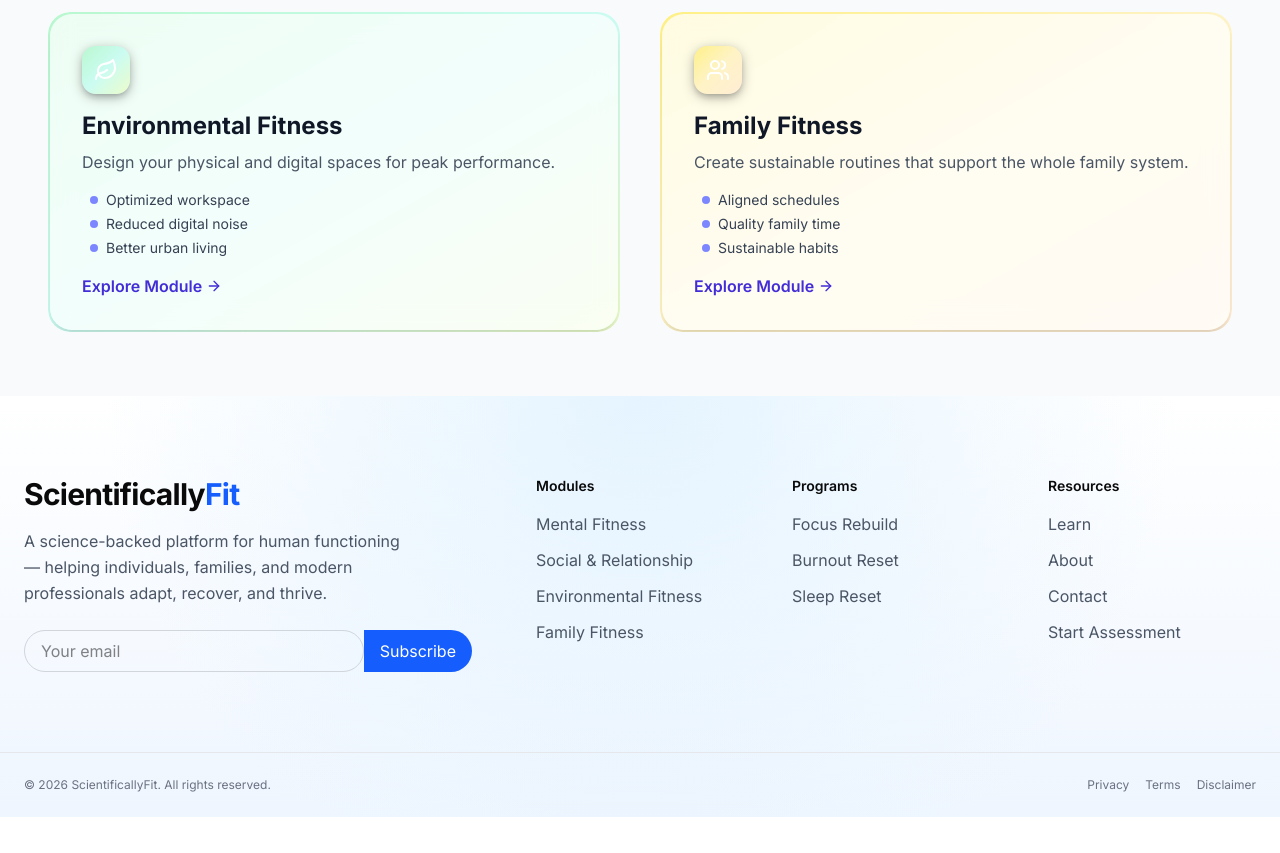
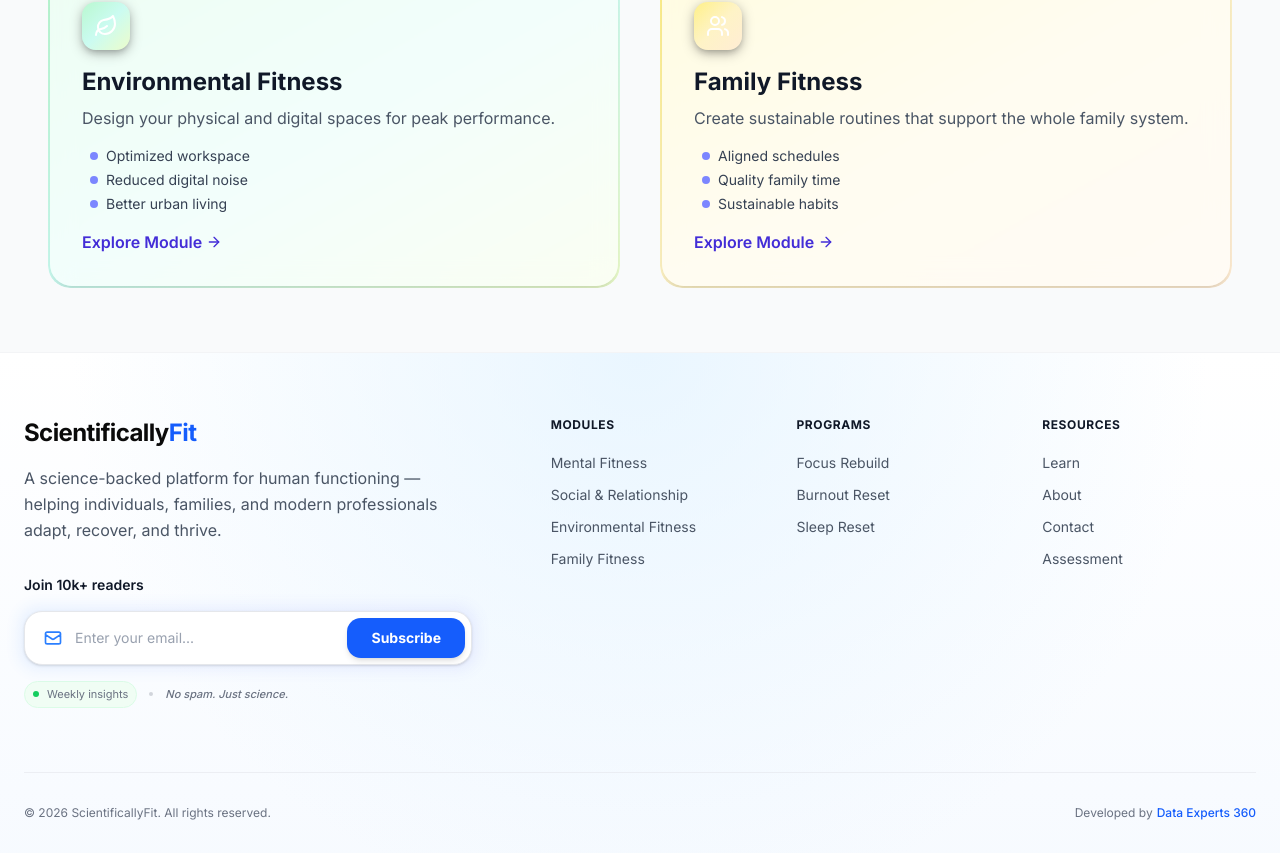
Before and after one commit to Sanakhalid03/ScientificallyFit, a Next.js app: page /modules in a window 1280 px wide. Shown: the part 1064-1917 px from the top of the page. Before the commit the page ends 1881 px from the top, so only its background shows below. Built offline with nearby package versions, Linux system fonts and the light colour scheme.

Commit message:
scienceapp

```diff
--- a/Webcomponents/Footer.tsx
+++ b/Webcomponents/Footer.tsx
@@ -8,56 +8,91 @@ export default function FooterAnimated() {
   const [email, setEmail] = useState('')
 
   return (
-    <footer className="relative bg-gradient-to-t from-blue-50 to-white overflow-hidden m-0 p-0">
-      {/* Animated wave background */}
+    <footer className="relative bg-gradient-to-t from-blue-50/50 to-white overflow-hidden border-t border-gray-100">
+      {/* Animated soft background glow */}
       <motion.div
-        className="absolute inset-0"
-        animate={{ opacity: [0.6, 1, 0.6] }} // soft breathing
-        transition={{ duration: 8, repeat: Infinity, ease: 'easeInOut' }}
+        className="absolute inset-0 pointer-events-none"
+        animate={{ opacity: [0.4, 0.7, 0.4] }}
+        transition={{ duration: 10, repeat: Infinity, ease: 'easeInOut' }}
         style={{
-          background: 'radial-gradient(circle at top, #e0f2ff, transparent 70%)',
+          background: 'radial-gradient(circle at 50% 0%, #e0f2ff, transparent 70%)',
           zIndex: 0,
         }}
       />
 
-      {/* Main content */}
+      <div className="relative z-10 max-w-7xl mx-auto px-6 pt-16 pb-8">
         <motion.div
-        initial={{ opacity: 0, y: 40 }}
+          initial={{ opacity: 0, y: 20 }}
           whileInView={{ opacity: 1, y: 0 }}
           viewport={{ once: true }}
-        transition={{ duration: 0.7, ease: 'easeOut' }}
-        className="relative max-w-7xl mx-auto px-6 py-16 sm:py-20 grid grid-cols-1 md:grid-cols-5 gap-12 z-10"
+          transition={{ duration: 0.8 }}
+          className="grid grid-cols-1 lg:grid-cols-12 gap-12 lg:gap-8"
         >
-        {/* Brand */}
-        <div className="md:col-span-2 flex flex-col">
-          <h3 className="text-2xl sm:text-3xl font-bold tracking-tight">
+          {/* Brand & Newsletter Section */}
+          <div className="lg:col-span-5 flex flex-col">
+            <h3 className="text-2xl font-bold tracking-tight">
               Scientifically<span className="text-blue-600">Fit</span>
             </h3>
-          <p className="mt-4 text-gray-600 leading-relaxed max-w-sm">
+            <p className="mt-4 text-gray-600 leading-relaxed max-w-md">
               A science-backed platform for human functioning — helping individuals, families,
               and modern professionals adapt, recover, and thrive.
             </p>
 
-          {/* Newsletter */}
-          <motion.div
-            className="mt-6 flex flex-col sm:flex-row gap-2 sm:gap-0 w-full max-w-md"
-            whileHover={{ scale: 1.02 }}
-            transition={{ type: 'spring', stiffness: 300 }}
-          >
+            {/* Newsletter - Best Responsive Design */}
+            <div className="mt-8 w-full max-w-md">
+              <p className="text-sm font-semibold text-gray-900 mb-4">Join 10k+ readers</p>
+              <div className="relative group">
+                {/* Glow effect */}
+                <div className="absolute -inset-1 bg-gradient-to-r from-blue-500 to-indigo-500 rounded-2xl blur opacity-10 group-focus-within:opacity-30 transition duration-500"></div>
+
+                <div className="relative bg-white rounded-2xl p-1.5 flex flex-col sm:flex-row items-stretch sm:items-center gap-2 shadow-sm border border-gray-200 focus-within:border-blue-400 transition-colors">
+                  <div className="flex-1 flex items-center px-3 py-2 sm:py-0">
+                    <svg className="w-5 h-5 text-blue-500 shrink-0" fill="none" stroke="currentColor" viewBox="0 0 24 24">
+                      <path strokeLinecap="round" strokeLinejoin="round" strokeWidth="2" d="M3 8l7.89 5.26a2 2 0 002.22 0L21 8M5 19h14a2 2 0 002-2V7a2 2 0 00-2-2H5a2 2 0 00-2 2v10a2 2 0 002 2z" />
+                    </svg>
+                    <label htmlFor="footer-email" className="sr-only">Email Address</label>
                     <input
+                      id="footer-email"
                       type="email"
                       value={email}
                       onChange={(e) => setEmail(e.target.value)}
-              placeholder="Your email"
-              className="px-4 py-2 rounded-full border border-gray-300 focus:outline-none focus:ring-2 focus:ring-blue-300 flex-1 w-full"
+                      placeholder="Enter your email..."
+                      className="w-full ml-3 text-sm bg-transparent border-none focus:ring-0 outline-none text-gray-700 placeholder-gray-400"
                     />
-            <button className="mt-2 sm:mt-0 px-4 py-2 bg-blue-600 text-white rounded-full sm:rounded-l-none sm:rounded-r-full hover:bg-blue-700 transition w-full sm:w-auto">
-              Subscribe
-            </button>
-          </motion.div>
                   </div>
 
-        {/* Links Columns */}
+                  <motion.button
+                    whileHover={{ scale: 1.02 }}
+                    whileTap={{ scale: 0.98 }}
+                    className="relative overflow-hidden px-6 py-3 cursor-pointer sm:py-2.5 bg-blue-600 text-white text-sm font-bold rounded-xl shadow-md group/btn shrink-0"
+                  >
+                    <span className="relative z-10">Subscribe</span>
+                    {/* Improved Shimmer Effect (Left to Right) */}
+                    <motion.div
+                      className="absolute inset-0 w-full h-full bg-gradient-to-r from-transparent via-white/30 to-transparent -translate-x-full"
+                      animate={{ x: ['-100%', '100%'] }}
+                      transition={{ repeat: Infinity, duration: 2.5, ease: "easeInOut" }}
+                    />
+                  </motion.button>
+                </div>
+              </div>
+
+              {/* Trust Indicators */}
+              <div className="flex flex-wrap items-center mt-4 gap-y-2">
+                <div className="flex items-center text-[11px] text-gray-500 bg-green-50 px-2 py-1 rounded-full border border-green-100">
+                  <span className="flex h-1.5 w-1.5 rounded-full bg-green-500 mr-2 animate-pulse"></span>
+                  Weekly insights
+                </div>
+                <div className="mx-3 hidden sm:block h-1 w-1 rounded-full bg-gray-300"></div>
+                <div className="text-[11px] text-gray-500 font-medium italic">
+                  No spam. Just science.
+                </div>
+              </div>
+            </div>
+          </div>
+
+          {/* Links Columns - Responsive Grid */}
+          <div className="lg:col-span-7 grid grid-cols-2 sm:grid-cols-3 gap-8">
             <FooterColumn title="Modules" links={[
               { name: "Mental Fitness", href: "/modules/mental" },
               { name: "Social & Relationship", href: "/modules/social" },
@@ -75,53 +110,46 @@ export default function FooterAnimated() {
               { name: "Learn", href: "/learn" },
               { name: "About", href: "/about" },
               { name: "Contact", href: "/contact" },
-          { name: "Start Assessment", href: "/start-here" },
+              { name: "Assessment", href: "/start-here" },
             ]} />
+          </div>
         </motion.div>
 
         {/* Bottom legal bar */}
-      <motion.div
-        initial={{ opacity: 0 }}
-        whileInView={{ opacity: 1 }}
-        transition={{ duration: 0.6 }}
-        className="border-t border-gray-200 text-gray-500 text-xs flex flex-col sm:flex-row justify-between items-center px-6 py-6 gap-2 z-10 relative"
-      >
-        <span>© {new Date().getFullYear()} ScientificallyFit. All rights reserved.</span>
-        <div className="flex flex-wrap gap-4">
-          <AnimatedLink href="/privacy">Privacy</AnimatedLink>
-          <AnimatedLink href="/terms">Terms</AnimatedLink>
-          <AnimatedLink href="/disclaimer">Disclaimer</AnimatedLink>
+        <div className="mt-16 pt-8 border-t border-gray-200/60 text-gray-500 text-[10px] sm:text-xs flex flex-col sm:flex-row justify-between items-center gap-4">
+          <p>© {new Date().getFullYear()} ScientificallyFit. All rights reserved.</p>
+          <div className="flex items-center gap-1">
+            <span>Developed by</span>
+            <Link href="https://dataexperts360.com/" className='text-blue-600 font-medium hover:underline'>
+              Data Experts 360
+            </Link>
           </div>
-      </motion.div>
+        </div>
+      </div>
     </footer>
   )
 }
 
-// Reusable Column
 function FooterColumn({ title, links }: { title: string, links: { name: string, href: string }[] }) {
   return (
-    <div>
-      <h4 className="text-sm font-semibold mb-4">{title}</h4>
-      <ul className="space-y-3 text-gray-600">
+    <div className="flex flex-col">
+      <h4 className="text-xs font-bold uppercase tracking-wider text-gray-900 mb-5">{title}</h4>
+      <ul className="space-y-3">
         {links.map((link) => (
           <motion.li
             key={link.href}
-            whileHover={{ x: 6, color: '#2563EB' }}
-            transition={{ type: 'spring', stiffness: 300 }}
+            whileHover={{ x: 4 }}
+            className="group"
           >
-            <Link href={link.href} className="hover:text-blue-600 transition">{link.name}</Link>
+            <Link
+              href={link.href}
+              className="text-sm text-gray-600 hover:text-blue-600 transition-colors duration-200 flex items-center"
+            >
+              {link.name}
+            </Link>
           </motion.li>
         ))}
       </ul>
     </div>
   )
 }
-
-// Animated bottom links
-function AnimatedLink({ href, children }: { href: string, children: React.ReactNode }) {
-  return (
-    <motion.div whileHover={{ y: -2, scale: 1.05 }} transition={{ type: 'spring', stiffness: 300 }}>
-      <Link href={href} className="hover:text-gray-900 transition">{children}</Link>
-    </motion.div>
-  )
-}
--- a/app/globals.css
+++ b/app/globals.css
@@ -171,6 +171,18 @@ html, body, #__next, *,
 .animate-spin-slow {
   animation: spin-slow 20s linear infinite;
 }
+/* Gradient text animation */
+@keyframes gradient-text {
+  0% { background-position: 0% 50%; }
+  50% { background-position: 100% 50%; }
+  100% { background-position: 0% 50%; }
+}
+
+.animate-gradient-text {
+  background-size: 200% 200%;
+  animation: gradient-text 6s ease infinite;
+}
+
 
 /* Tailwind font utilities forced to Inter */
 @layer utilities {
--- a/components/futurastic-hero-section.tsx
+++ b/components/futurastic-hero-section.tsx
@@ -39,8 +39,11 @@ export const AuroraHero = () => {
       className="relative grid min-h-screen place-content-center overflow-hidden bg-gray-950 px-4 py-24 text-gray-200"
     >
       <div className="relative z-10 flex flex-col items-center">
-        <h1 className="max-w-3xl bg-gradient-to-br from-white to-gray-400 bg-clip-text text-center text-3xl font-black leading-tight text-transparent sm:text-5xl sm:leading-tight md:text-6xl md:leading-tight">
-          Fitness for life systems, not just bodies
+        <h1 className="max-w-4xl bg-gradient-to-br from-white to-gray-400 bg-clip-text text-center text-3xl font-black leading-tight text-transparent sm:text-5xl sm:leading-tight md:text-7xl md:leading-tight">
+          Fitness for <span className="bg-gradient-to-r from-indigo-600 via-cyan-500 to-emerald-500 bg-clip-text text-transparent">
+              life</span> systems not just <span className="bg-gradient-to-r from-indigo-600 via-cyan-500 to-emerald-500 bg-clip-text text-transparent">
+              bodies
+            </span>
         </h1>
         <p className="my-6 max-w-xl text-center text-base leading-relaxed md:text-lg md:leading-relaxed">
           Evidence-based modules for optimizing your mind, relationships,
```
Also changed, not shown: Webcomponents/Header.tsx (+5 -4 lines), app/modules/page.tsx (+13 -7 lines). Lines whose indentation alone changed are shown as unchanged.
